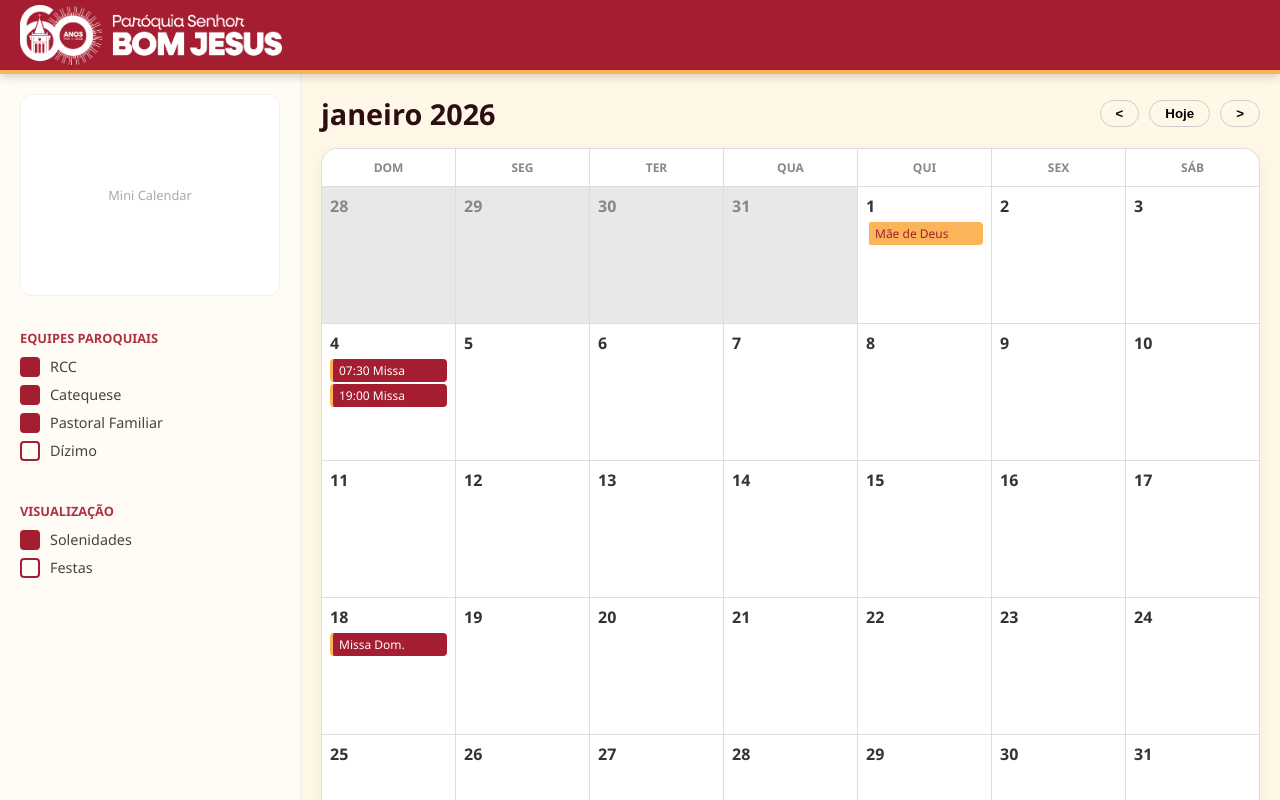
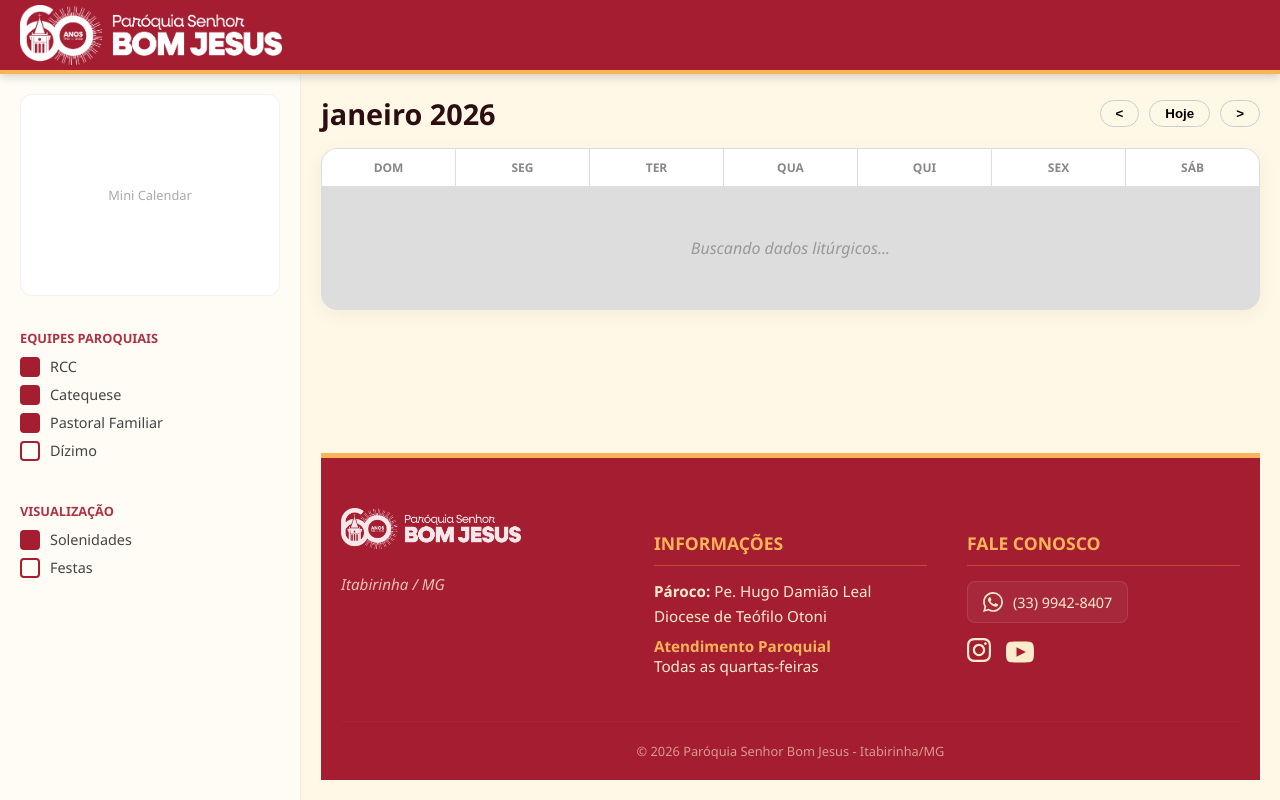
Before and after one commit to rodrigodionizio/calendario-liturgico-paroquial, a plain HTML site: page docs/index.html in a window 1280 px wide. Drawn offline with nearby package versions, Linux system fonts and the light colour scheme.

Commit message:
Revisão Index

```diff
--- a/docs/index.html
+++ b/docs/index.html
@@ -80,7 +80,7 @@
         <div class="scroll-wrapper">
           <!-- Navegação do Mês -->
           <div class="month-header">
-            <h1 class="month-name">Janeiro 2026</h1>
+            <h1 class="month-name">Carregando...</h1>
             <div class="nav-buttons">
               <button class="btn-nav" aria-label="Mês Anterior">&lt;</button>
               <button class="btn-nav">Hoje</button>
@@ -89,6 +89,7 @@
           </div>
 
           <!-- GRID DO CALENDÁRIO (VISÃO MENSAL) -->
+          <!-- O JavaScript vai injetar os dias aqui dentro -->
           <div class="calendar-wrapper">
             <!-- Cabeçalhos dos Dias -->
             <div class="day-header">Dom</div>
@@ -99,73 +100,19 @@
             <div class="day-header">Sex</div>
             <div class="day-header">Sáb</div>
 
-            <!-- Dias do Mês Anterior (Desativados) -->
-            <div class="day-cell other-month">
-              <span class="day-number">28</span>
+            <!-- Placeholder de Carregamento -->
+            <div
+              style="
+                grid-column: 1 / -1;
+                padding: 50px;
+                text-align: center;
+                color: #999;
+                font-style: italic;
+              "
+            >
+              Buscando dados litúrgicos...
             </div>
-            <div class="day-cell other-month">
-              <span class="day-number">29</span>
-            </div>
-            <div class="day-cell other-month">
-              <span class="day-number">30</span>
-            </div>
-            <div class="day-cell other-month">
-              <span class="day-number">31</span>
-            </div>
-
-            <!-- DIA 01 (SOLENIDADE) -->
-            <div class="day-cell" onclick="abrirModal('dia01')">
-              <span class="day-number">1</span>
-              <div class="pill solenidade">Mãe de Deus</div>
-            </div>
-
-            <div class="day-cell"><span class="day-number">2</span></div>
-            <div class="day-cell"><span class="day-number">3</span></div>
-
-            <!-- DIA 04 (DOMINGO - BRANCO) -->
-            <div class="day-cell" onclick="abrirModal('dia04')">
-              <span class="day-number">4</span>
-              <div class="pill">07:30 Missa</div>
-              <div class="pill">19:00 Missa</div>
-            </div>
-
-            <!-- Dias da Semana (Vazios para exemplo) -->
-            <div class="day-cell"><span class="day-number">5</span></div>
-            <div class="day-cell"><span class="day-number">6</span></div>
-            <div class="day-cell"><span class="day-number">7</span></div>
-            <div class="day-cell"><span class="day-number">8</span></div>
-            <div class="day-cell"><span class="day-number">9</span></div>
-            <div class="day-cell"><span class="day-number">10</span></div>
-            <div class="day-cell"><span class="day-number">11</span></div>
-            <div class="day-cell"><span class="day-number">12</span></div>
-            <div class="day-cell"><span class="day-number">13</span></div>
-            <div class="day-cell"><span class="day-number">14</span></div>
-            <div class="day-cell"><span class="day-number">15</span></div>
-            <div class="day-cell"><span class="day-number">16</span></div>
-            <div class="day-cell"><span class="day-number">17</span></div>
-
-            <!-- DIA 18 (DOMINGO - VERDE) -->
-            <div class="day-cell" onclick="abrirModal('dia18')">
-              <span class="day-number">18</span>
-              <div class="pill">Missa Dom.</div>
-            </div>
-
-            <!-- Restante do Mês -->
-            <div class="day-cell"><span class="day-number">19</span></div>
-            <div class="day-cell"><span class="day-number">20</span></div>
-            <div class="day-cell"><span class="day-number">21</span></div>
-            <div class="day-cell"><span class="day-number">22</span></div>
-            <div class="day-cell"><span class="day-number">23</span></div>
-            <div class="day-cell"><span class="day-number">24</span></div>
-            <div class="day-cell"><span class="day-number">25</span></div>
-            <div class="day-cell"><span class="day-number">26</span></div>
-            <div class="day-cell"><span class="day-number">27</span></div>
-            <div class="day-cell"><span class="day-number">28</span></div>
-            <div class="day-cell"><span class="day-number">29</span></div>
-            <div class="day-cell"><span class="day-number">30</span></div>
-            <div class="day-cell"><span class="day-number">31</span></div>
           </div>
-
           <!-- ==========================================================================
                      RODAPÉ (FOOTER)
                      Integrado ao scroll da página principal
```
